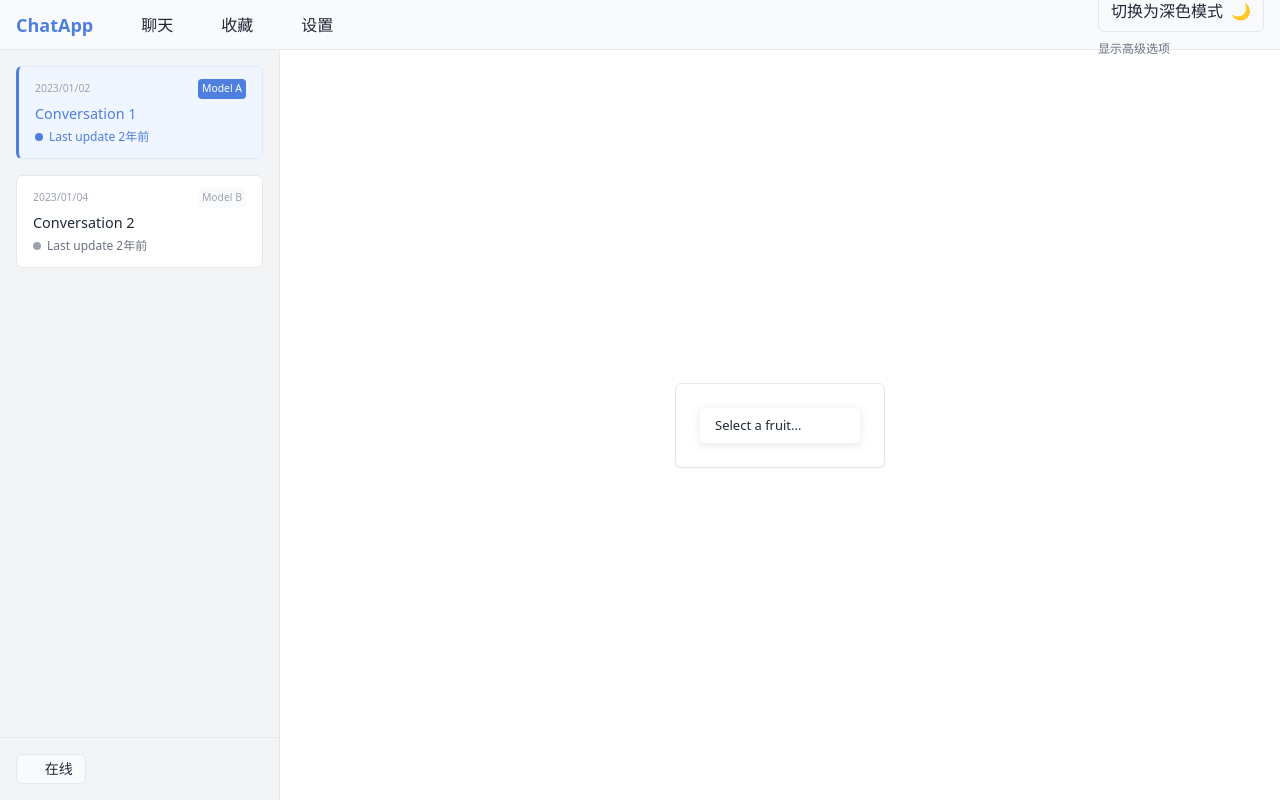
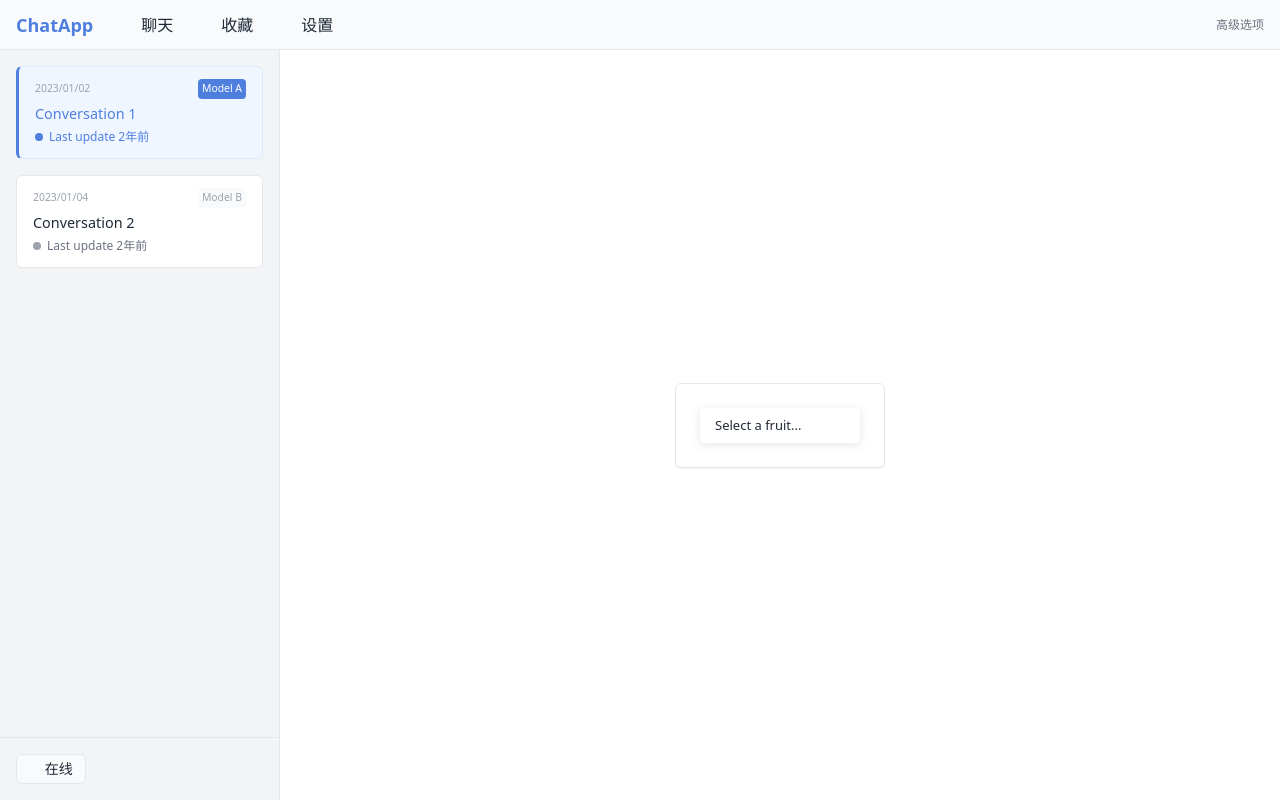
Before and after one commit to blkcor/chat, a Vue app: page / in a window 1280 px wide. Built offline with nearby package versions, Linux system fonts and the light colour scheme; some icons are missing; what @iconify/tailwind4 would draw is missing.

Commit message:
fix: header layout

```diff
--- a/src/renderer/src/App.vue
+++ b/src/renderer/src/App.vue
@@ -121,10 +121,6 @@ watchEffect(() => {
 
 <template>
   <div class="flex flex-col h-screen w-screen bg-primary text-primary">
-    <!-- 调试信息，可以在生产环境中移除 -->
-    <div v-if="false" class="fixed top-0 right-0 bg-primary p-2 text-xs border border-theme z-50">
-      当前主题: {{ isDarkMode ? '深色' : '浅色' }}
-    </div>
     <header
       class="px-4 py-3 border-b border-theme flex items-center justify-between bg-secondary h-[var(--header-height)] flex-shrink-0">
       <div class="flex items-center gap-6">
@@ -141,6 +137,7 @@ watchEffect(() => {
         <ThemeSwitcher :isDarkTheme="isDarkMode" @update:isDarkTheme="isDarkMode = $event" @click="toggleDarkMode" />
       </div>
     </header>
+
     <main class="flex flex-grow overflow-hidden">
       <aside
         class="w-[var(--sidebar-width)] flex-shrink-0 border-r border-theme bg-tertiary flex flex-col justify-between">
--- a/src/renderer/src/components/ProviderSelect.vue
+++ b/src/renderer/src/components/ProviderSelect.vue
@@ -1,6 +1,4 @@
 <script setup lang="ts">
-import { Icon } from '@iconify/vue'
-import { ref } from 'vue'
 import { Provider } from '../types/provider';
 import {
   SelectContent,
@@ -19,21 +17,17 @@ import {
   SelectViewport,
 } from 'radix-vue'
 
-const fruit = ref()
 
-const options = ['Apple', 'Banana', 'Blueberry', 'Grapes', 'Pineapple']
-const vegetables = ['Aubergine', 'Broccoli', 'Carrot', 'Courgette', 'Leek']
 
 defineProps<{ providers: Array<Provider> }>()
 </script>
 
 <template>
-  <SelectRoot v-model="fruit">
+  <SelectRoot>
     <SelectTrigger
-      class="inline-flex min-w-[160px] items-center justify-between rounded px-[15px] text-[13px] leading-none h-[35px] gap-[5px] bg-white text-grass11 shadow-[0_2px_10px] shadow-black/10 hover:bg-mauve3 focus:shadow-[0_0_0_2px] focus:shadow-black data-[placeholder]:text-green9 outline-none"
+      class="inline-flex min-w-[160px] items-center justify-between rounded px-[15px] text-[13px] leading-none h-[35px] gap-[5px] bg-white text-grass-200 shadow-[0_2px_10px] shadow-black/10 hover:bg-mauve3 focus:shadow-[0_0_0_2px] focus:shadow-black data-[placeholder]:text-green9 outline-none"
       aria-label="Customise options">
       <SelectValue placeholder="Select a fruit..." />
-      <Icon icon="radix-icons:chevron-down" class="h-3.5 w-3.5" />
     </SelectTrigger>
 
     <SelectPortal>
@@ -41,45 +35,30 @@ defineProps<{ providers: Array<Provider> }>()
         class="min-w-[160px] bg-white rounded shadow-[0px_10px_38px_-10px_rgba(22,_23,_24,_0.35),_0px_10px_20px_-15px_rgba(22,_23,_24,_0.2)] will-change-[opacity,transform] data-[side=top]:animate-slideDownAndFade data-[side=right]:animate-slideLeftAndFade data-[side=bottom]:animate-slideUpAndFade data-[side=left]:animate-slideRightAndFade z-[100]"
         :side-offset="5">
         <SelectScrollUpButton class="flex items-center justify-center h-[25px] bg-white text-violet11 cursor-default">
-          <Icon icon="radix-icons:chevron-up" />
         </SelectScrollUpButton>
 
         <SelectViewport class="p-[5px]">
-          <SelectLabel class="px-[25px] text-xs leading-[25px] text-mauve11">
-            Fruits
+          <template v-for="provider in providers" :key="provider.id">
+            <SelectLabel class="px-[25px] text-xs leading-[25px] flex items-center gap-2">
+              <img class="w-3 h-3" :src="provider.avatar" alt="provider img">
+              <span class="flex-1">{{ provider.name }}</span>
             </SelectLabel>
             <SelectGroup>
-            <SelectItem v-for="(option, index) in options" :key="index"
+              <SelectItem v-for="(model, index) in provider.models" :key="index"
                 class="text-[13px] leading-none text-grass11 rounded-[3px] flex items-center h-[25px] pr-[35px] pl-[25px] relative select-none data-[disabled]:text-mauve8 data-[disabled]:pointer-events-none data-[highlighted]:outline-none data-[highlighted]:bg-green9 data-[highlighted]:text-green1"
-              :value="option">
+                :value="model">
                 <SelectItemIndicator class="absolute left-0 w-[25px] inline-flex items-center justify-center">
-                <Icon icon="radix-icons:check" />
                 </SelectItemIndicator>
                 <SelectItemText>
-                {{ option }}
+                  {{ model }}
                 </SelectItemText>
               </SelectItem>
             </SelectGroup>
+          </template>
           <SelectSeparator class="h-[1px] bg-green6 m-[5px]" />
-          <SelectLabel class="px-[25px] text-xs leading-[25px] text-mauve11">
-            Vegetables
-          </SelectLabel>
-          <SelectGroup>
-            <SelectItem v-for="(option, index) in vegetables" :key="index"
-              class="text-[13px] leading-none text-grass11 rounded-[3px] flex items-center h-[25px] pr-[35px] pl-[25px] relative select-none data-[disabled]:text-mauve8 data-[disabled]:pointer-events-none data-[highlighted]:outline-none data-[highlighted]:bg-green9 data-[highlighted]:text-green1"
-              :value="option" :disabled="option === 'Courgette'">
-              <SelectItemIndicator class="absolute left-0 w-[25px] inline-flex items-center justify-center">
-                <Icon icon="radix-icons:check" />
-              </SelectItemIndicator>
-              <SelectItemText>
-                {{ option }}
-              </SelectItemText>
-            </SelectItem>
-          </SelectGroup>
         </SelectViewport>
 
         <SelectScrollDownButton class="flex items-center justify-center h-[25px] bg-white text-violet11 cursor-default">
-          <Icon icon="radix-icons:chevron-down" />
         </SelectScrollDownButton>
       </SelectContent>
     </SelectPortal>
--- a/src/renderer/src/components/ThemeSwitcher.vue
+++ b/src/renderer/src/components/ThemeSwitcher.vue
@@ -1,19 +1,20 @@
 <template>
-  <div class="theme-switch" ref="rootEl">
-    <button class="btn-secondary flex items-center justify-between px-3 py-2 w-full" @click="toggleTheme">
-      <span>{{ isDarkTheme ? '切换为浅色模式' : '切换为深色模式' }}</span>
-      <span class="theme-icon">{{ isDarkTheme ? '🌞' : '🌙' }}</span>
+  <div class="flex items-center gap-2 text-nowrap">
+    <button class="flex items-center justify-between px-3 py-2 w-full" @click="toggleTheme">
+      <span :class="[isDarkTheme ? 'icon-[basil--sun-outline]' : 'icon-[tabler--moon]', 'w-5 h-5 cursor-pointer']" />
     </button>
 
-    <button @click="toggleAdvancedOptions"
-      class="text-[0.75rem] text-[var(--text-secondary)] mt-2 hover:text-[var(--text-accent)] focus:outline-none">
-      {{ showAdvancedOptions ? '隐藏高级选项' : '显示高级选项' }}
+    <button @click="toggleAdvancedOptions" ref="toggleButton"
+      class="text-[0.75rem] text-secondary hover:text-[var(--text-accent)] focus:outline-none cursor-pointer">
+      {{ showAdvancedOptions ? '隐藏高级选项' : '高级选项' }}
     </button>
 
-    <div v-if="showAdvancedOptions" class="theme-advanced-popover" @click.stop>
+    <div v-if="showAdvancedOptions" ref="advancePanel"
+      class="mt-1 z-10 absolute top-[var(--header-height)] right-0 bg-primary border-[1px] border-solid border-[var(--border-color)] rounded-md shadow-[0 4px 24px rgba(0,0,0,0.12)] p-1"
+      @click.stop>
       <div class="flex flex-col gap-2">
         <label class="flex items-center gap-2 cursor-pointer">
-          <input type="checkbox" v-model="isHighContrast" class="theme-checkbox" />
+          <input type="checkbox" v-model="isHighContrast" class="w-4 h-4 accent-primary" />
           <span>高对比度模式</span>
         </label>
 
@@ -21,8 +22,8 @@
           <span class="text-[0.75rem] text-secondary">主题色</span>
           <div class="flex gap-2 mt-1">
             <div v-for="color in themeColors" :key="color.name"
-              class="color-option rounded-full w-6 h-6 cursor-pointer border-2"
-              :class="{ 'border-accent': isActiveColor(color.value), 'border-theme': !isActiveColor(color.value) }"
+              class="transition-all duration-200 shadow-[0 2px 4px rgba(0,0,0,0.1)] hover:scale-[1.2] hover:shadow-[0 4px 8px rgba(0,0,0,0.2)] rounded-full w-6 h-6 cursor-pointer border-2"
+              :class="{ 'scale-[1.1] shadow-[0 0 2px var(--bg-primary), 0 0 0 4px var(--color-primary)]': isActiveColor(color.value), 'border-theme': !isActiveColor(color.value) }"
               :style="{ backgroundColor: color.value }" :title="color.name" @click="setCustomColor(color)">
               <div v-if="isActiveColor(color.value)" class="flex items-center justify-center h-full">
                 <div class="w-2 h-2 rounded-full bg-white"></div>
@@ -36,7 +37,7 @@
 </template>
 
 <script setup lang="ts">
-import { ref, watch, onMounted, onBeforeUnmount } from 'vue';
+import { ref, watch, onMounted, onBeforeUnmount, useTemplateRef } from 'vue';
 
 const props = defineProps<{
   isDarkTheme: boolean;
@@ -48,10 +49,12 @@ const emit = defineEmits<{
 }>();
 
 const showAdvancedOptions = ref(false);
-const rootEl = ref<HTMLElement | null>(null);
+const advancePanelRef = useTemplateRef("advancePanel");
+const toggleButtonRef = useTemplateRef("toggleButton");
+
 // 点击外部关闭高级设置
 function handleClickOutside(e: MouseEvent) {
-  if (showAdvancedOptions.value && rootEl.value && !rootEl.value.contains(e.target as Node)) {
+  if (showAdvancedOptions.value && advancePanelRef.value && !advancePanelRef.value.contains(e.target as Node) && toggleButtonRef.value && !toggleButtonRef.value.contains(e.target as Node)) {
     showAdvancedOptions.value = false;
   }
 }
@@ -156,76 +159,3 @@ const loadSavedThemeColor = () => {
 // 在组件挂载时加载保存的主题色
 loadSavedThemeColor();
 </script>
-
-<style scoped>
-.theme-switcher {
-  width: 100%;
-}
-
-.theme-advanced-popover {
-  position: absolute;
-  top: 110%;
-  right: 0;
-  min-width: 220px;
-  z-index: 1000;
-  background: var(--bg-primary);
-  border: 1px solid var(--border-color);
-  border-radius: var(--border-radius-md);
-  box-shadow: 0 4px 24px rgba(0, 0, 0, 0.12);
-  padding: 1rem;
-  margin-top: 0.25rem;
-}
-
-.theme-icon {
-  font-size: 1rem;
-  margin-left: 0.5rem;
-  transition: transform 0.3s ease;
-}
-
-.theme-checkbox {
-  width: 1rem;
-  height: 1rem;
-  accent-color: var(--color-primary);
-}
-
-.color-option {
-  transition: all 0.2s;
-  box-shadow: 0 2px 4px rgba(0, 0, 0, 0.1);
-  position: relative;
-  overflow: hidden;
-}
-
-.color-option:hover {
-  transform: scale(1.2);
-  box-shadow: 0 4px 8px rgba(0, 0, 0, 0.2);
-}
-
-.color-option.border-accent {
-  transform: scale(1.1);
-  box-shadow: 0 0 0 2px var(--bg-primary), 0 0 0 4px var(--color-primary);
-}
-
-.btn-secondary {
-  position: relative;
-  overflow: hidden;
-}
-
-.btn-secondary::after {
-  content: '';
-  position: absolute;
-  top: 50%;
-  left: 50%;
-  width: 0;
-  height: 0;
-  background-color: var(--color-primary);
-  opacity: 0.1;
-  border-radius: 50%;
-  transform: translate(-50%, -50%);
-  transition: width 0.4s ease, height 0.4s ease;
-}
-
-.btn-secondary:hover::after {
-  width: 200%;
-  height: 200%;
-}
-</style>
```
Lines whose indentation alone changed are shown as unchanged.
